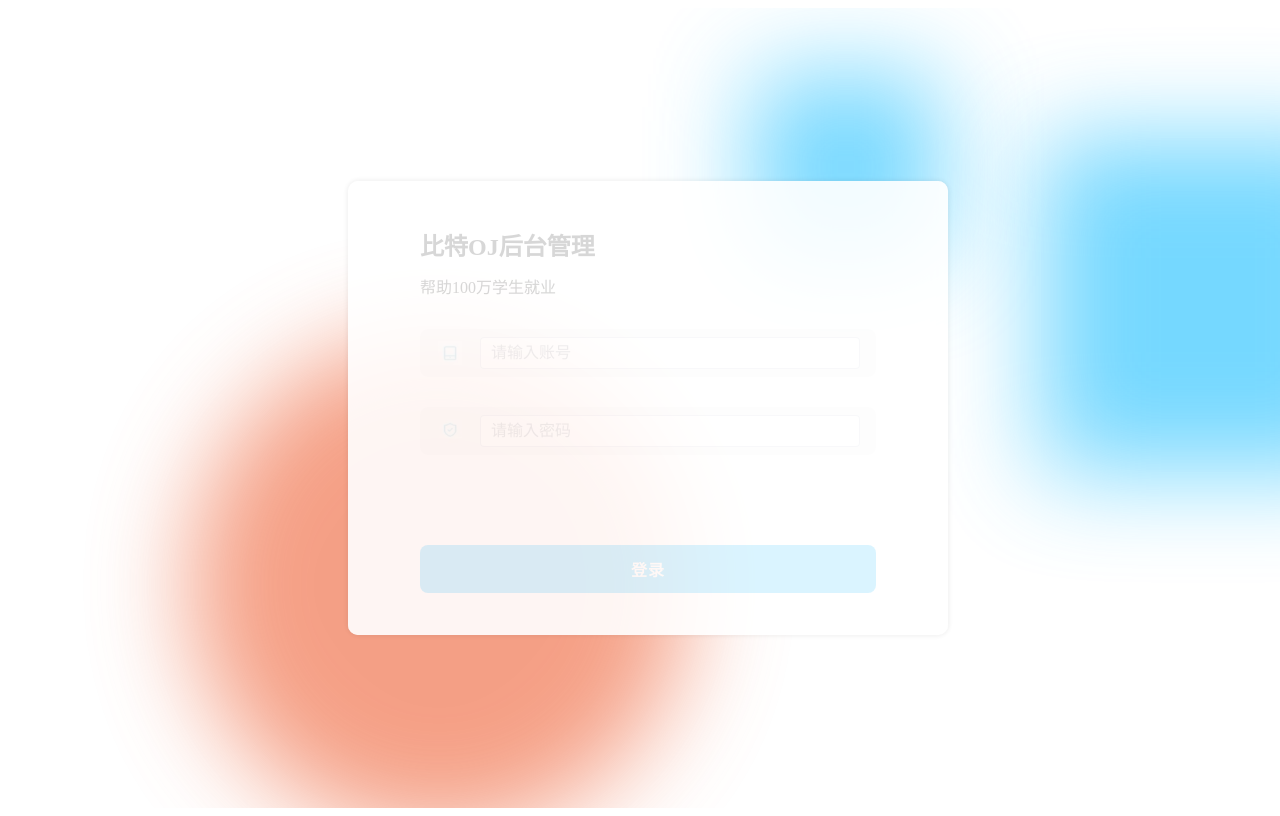
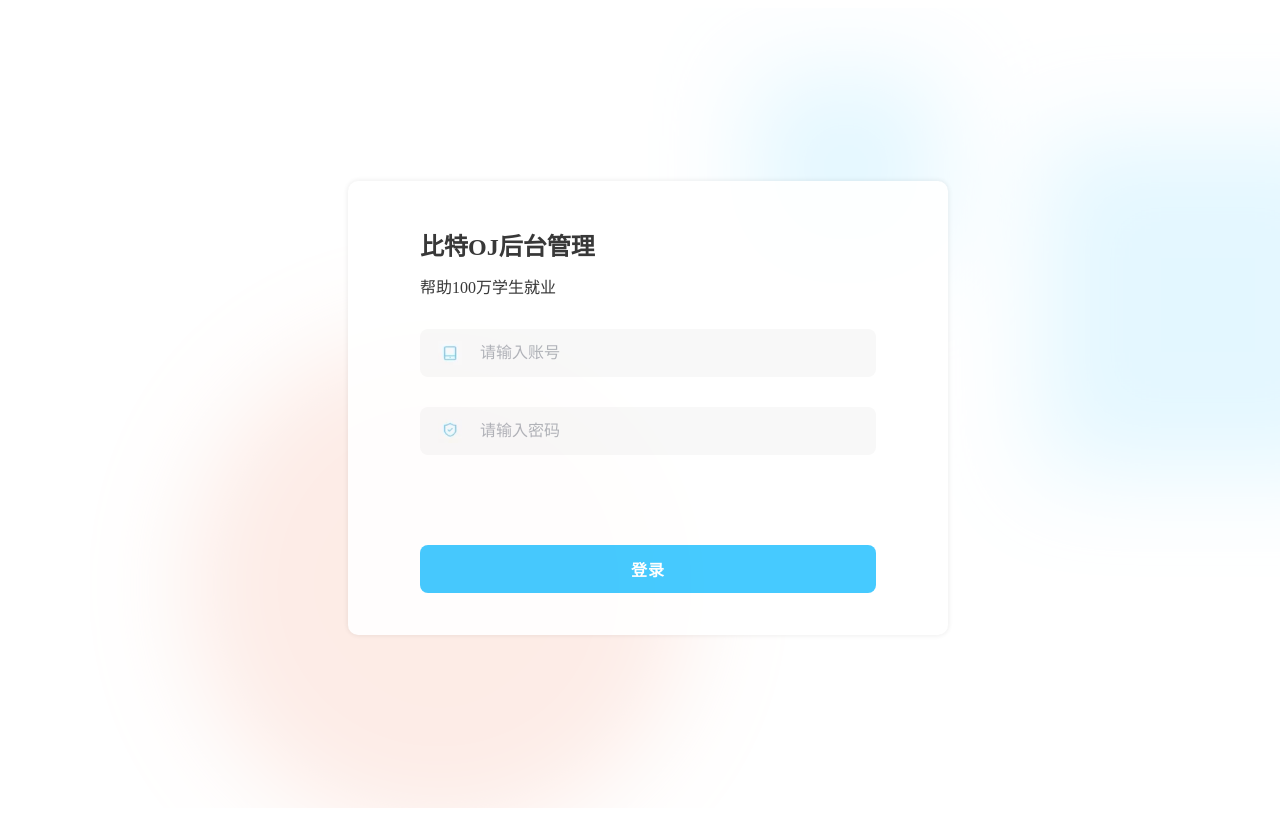
Before and after one commit to youjun2160/oj-fe-b, a Vue app: page /oj/login in a window 1280 px wide. Built offline with nearby package versions, Linux system fonts and the light colour scheme.

Commit message:
管理员登录功能-前端开发01

```diff
--- a/package.json
+++ b/package.json
@@ -9,6 +9,7 @@
     "preview": "vite preview"
   },
   "dependencies": {
+    "axios": "^1.13.4",
     "element-plus": "^2.13.2",
     "vue": "^3.5.27",
     "vue-router": "^5.0.1"
--- /dev/null
+++ b/src/apis/suser.js
@@ -0,0 +1,10 @@
+import service from "@/utils/request";
+
+
+export function loginService(userAccount, password) {
+  return service({
+    url:"/sysUser/login",
+    method:"post",
+    data:{userAccount, password}
+  })
+}
--- /dev/null
+++ b/src/utils/request.js
@@ -0,0 +1,10 @@
+import axios from "axios";
+
+//不同的功能，通过axios请求的是不同的接口地址
+//127.0.0.1:19090
+const service = axios.create({
+  baseURL:"127.0.0.1:19090/system",
+  timeout:5000,
+})
+
+export default service
--- a/src/views/Login.vue
+++ b/src/views/Login.vue
@@ -6,20 +6,20 @@
     <div class="login-box">
       <div class="logo-box">
         <div class="right">
-          <div class="sys-name">比特OJ后台管理</div>
-          <div class="sys-sub-name">帮助100万学生就业</div>
+          <div class="sys-name">⽐特OJ后台管理</div>
+          <div class="sys-sub-name">帮助100万学⽣就业</div>
         </div>
       </div>
       <div class="form-box">
         <div class="form-item">
           <img src="../assets/images/shouji.png">
-          <el-input placeholder="请输入账号" />
+          <el-input v-model="userAccount" placeholder="请输⼊账号" />
         </div>
         <div class="form-item">
           <img src="../assets/images/yanzhengma.png">
-          <el-input placeholder="请输入密码" />
+          <el-input v-model="password" placeholder="请输⼊密码" />
         </div>
-        <div class="submit-box">
+        <div class="submit-box" @click="loginFun">
           登录
         </div>
       </div>
@@ -28,6 +28,18 @@
 </template>
 
 <script setup>
+import { ref } from 'vue'
+import { loginService } from '@/apis/sUser';
+
+
+const userAccount = ref('')
+const password = ref('')
+
+function loginFun(){
+  loginService(userAccount, password)
+}
+
+
 </script>
 
 <style lang="scss" scoped>
@@ -39,31 +51,6 @@
 
   .login-box {
     overflow: hidden;
-    width: 456px;
-    height: 404px;
-    background: #ffffff;
-    box-shadow: 0px 0px 6px 0px rgba(0, 0, 0, 0.1);
-    border-radius: 10px;
-    opacity: 0.9;
-    position: absolute;
-    top: 50%;
-    left: 50%;
-    transform: translate(-50%, -50%);
-    z-index: 2;
-    padding: 0 72px;
-    padding-top: 50px;
-
-    &::after {
-      position: absolute;
-      top: 0;
-      left: 0;
-      height: 100vh;
-      bottom: 0;
-      right: 0;
-      background: rgba(255, 255, 255, 0.8);
-      z-index: 1;
-      content: '';
-    }
 
     .logo-box {
       display: flex;
@@ -101,7 +88,7 @@
         margin-top: 90px;
         width: 456px;
         height: 48px;
-        background: #32c5ff;
+        background: #32C5FF;
         border-radius: 8px;
         cursor: pointer;
         display: flex;
@@ -110,9 +97,8 @@
         font-family: PingFangSC, PingFang SC;
         font-weight: 600;
         font-size: 16px;
-        color: #ffffff;
+        color: #FFFFFF;
         letter-spacing: 1px;
-      }
       }
 
       .form-item {
@@ -120,7 +106,7 @@
         align-items: center;
         width: 456px;
         height: 48px;
-      background: #f8f8f8;
+        background: #F8F8F8;
         border-radius: 8px;
         margin-bottom: 30px;
         position: relative;
@@ -130,7 +116,7 @@
           right: 0;
           width: 151px;
           height: 48px;
-        background: #32c5ff;
+          background: #32C5FF;
           border-radius: 8px;
           top: 0;
           display: flex;
@@ -142,7 +128,7 @@
             font-family: PingFangSC, PingFang SC;
             font-weight: 400;
             font-size: 16px;
-          color: #ffffff;
+            color: #FFFFFF;
           }
         }
 
@@ -155,7 +141,7 @@
           font-family: PingFangSC, PingFang SC;
           font-weight: 400;
           font-size: 14px;
-        color: #fd4c40;
+          color: #FD4C40;
           line-height: 20px;
           right: 0;
 
@@ -188,12 +174,39 @@
       }
     }
 
+    width:456px;
+    height:404px;
+    background: #FFFFFF;
+    box-shadow: 0px 0px 6px 0px rgba(0, 0, 0, 0.1);
+    border-radius: 10px;
+    opacity: 0.9;
+    position: absolute;
+    top: 50%;
+    left: 50%;
+    transform: translate(-50%, -50%);
+    z-index: 2;
+    padding: 0 72px;
+    padding-top: 50px;
+  }
+
+  &::after {
+    position: absolute;
+    top: 0;
+    left: 0;
+    height: 100vh;
+    bottom: 0;
+    right: 0;
+    background: rgba(255, 255, 255, .8);
+    z-index: 1;
+    content: '';
+  }
+
   .orange {
-    background: #f0714a;
+    background: #F0714A;
     width: 498px;
     height: 498px;
     border-radius: 50%;
-    background: #f0714a;
+    background: #F0714A;
     opacity: 0.67;
     filter: blur(50px);
     left: 14.2%;
@@ -204,7 +217,7 @@
   .blue {
     width: 334px;
     height: 334px;
-    background: #32c5ff;
+    background: #32C5FF;
     opacity: 0.67;
     filter: blur(50px);
     left: 14.2%;
```
Also changed, not shown: 1 other file (tests, documents, lock files or other folders). Lines whose indentation alone changed are shown as unchanged.
